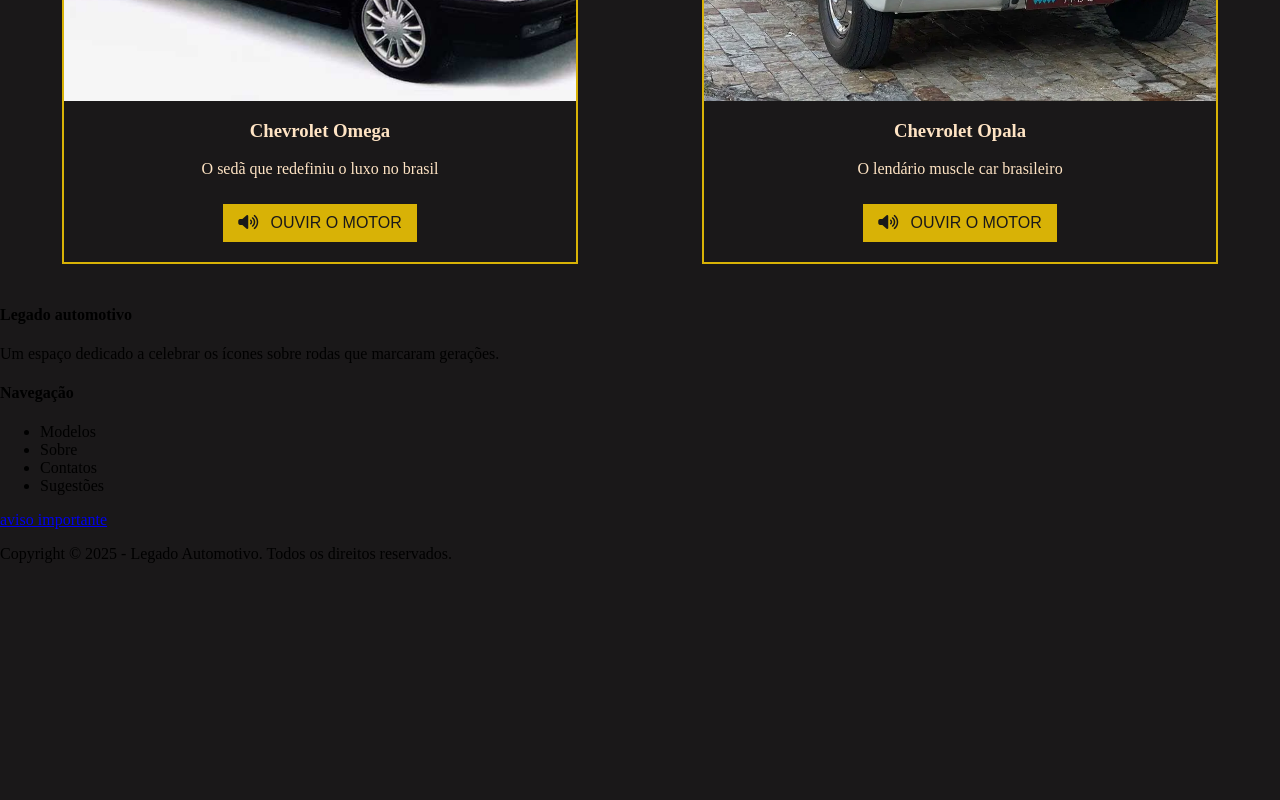
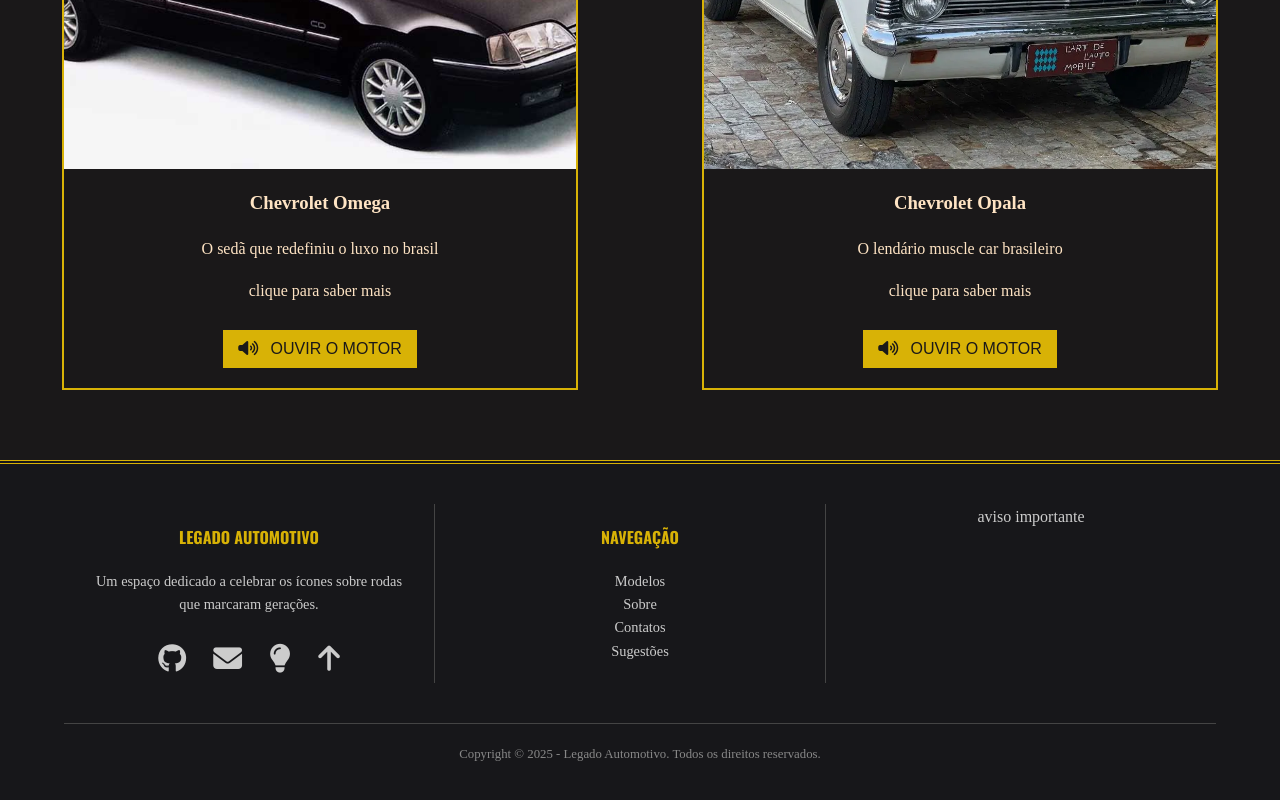
Before and after one commit to GabrielSSegatto/Projeto-legado-automotivo, a plain HTML site: page index.html in a window 1280 px wide. Shown: the part 1540-2340 px from the top of the page. Before the commit the page ends 2119 px from the top, so only its background shows below. Drawn offline with nearby package versions, Linux system fonts and the light colour scheme.

Commit message:
finishing index

```diff
--- a/index.html
+++ b/index.html
@@ -18,11 +18,11 @@
             <ul class="menu">
                 <li><img src="imagens/Gemini_Generated_Image_38nso038nso038ns_1_-removebg-preview(1).png" alt="Logo">
                 </li>
-                <li><a href="#">LEGADO AUTOMOTIVO</a></li>
-                <li><a href="#">Modelos</a></li>
-                <li><a href="#">Sobre</a></li>
-                <li><a href="#">Contato</a></li>
-                <li><a href="#">Sugestões</a></li>
+                <li><a href="index.html">LEGADO AUTOMOTIVO</a></li>
+                <li><a href="paginas/modelos.html">Modelos</a></li>
+                <li><a href="paginas/sobre.html">Sobre</a></li>
+                <li><a href="paginas/contato.html">Contato</a></li>
+                <li><a href="paginas/sugestoes.html">Sugestões</a></li>
 
             </ul>
         </nav>
@@ -63,6 +63,7 @@
                     </div>
                     <h3>Chevrolet Omega</h3>
                     <p>O sedã que redefiniu o luxo no brasil</p>
+                    <p>clique para saber mais</p>
 
                     <audio id="somOmega"
                         src="audios/Olha o ronco do ABSOLUTO 6ZÃO. Glória a Deus!-[AudioTrimmer.com](1).mp3"
@@ -83,6 +84,7 @@
 
                     <h3>Chevrolet Opala</h3>
                     <p>O lendário muscle car brasileiro</p>
+                    <p>clique para saber mais</p>
 
                     <audio id="somOpala"
                         src="audios/Verdadeiro Ronco 6cc 4100 - Opala 1976 - Peruzzo Veículos - Nova Prata RS-[AudioTrimmer.com].mp3"
@@ -105,21 +107,37 @@
             <div class="rodape-coluna">
                 <h4>Legado automotivo</h4>
                 <p>Um espaço dedicado a celebrar os ícones sobre rodas que marcaram gerações.</p>
+
+                <div class="rodape-icones">
+                    <a href="https://github.com/GabrielSSegatto" title="Veja meu GitHub" target="_blank">
+                        <i class="fa-brands fa-github"></i>
+                    </a>
+                    <a href="mailto:gabriels080404@gmail.com" title="Entre em contato por E-mail">
+                        <i class="fa-solid fa-envelope"></i>
+                    </a>
+                    <a href="paginas/sugestoes.html" title="Envie uma sugestão">
+                        <i class="fa-solid fa-lightbulb"></i>
+                    </a>
+                    <a href="#" title="Voltar ao topo">
+                        <i class="fa-solid fa-arrow-up"></i>
+                    </a>
+                </div>
             </div>
 
             <div class="rodape-coluna">
                 <h4>Navegação</h4>
                 <ul>
-                    <li><a href="#"></a>Modelos</li>
-                    <li><a href="#"></a>Sobre</li>
-                    <li><a href="#"></a>Contatos</li>
-                    <li><a href="#"></a>Sugestões</li>
+                    <li><a href="paginas/modelos.html">Modelos</a></li>
+                    <li><a href="paginas/sobre.html">Sobre</a></li>
+                    <li><a href="paginas/contato.html">Contatos</a></li>
+                    <li><a href="paginas/sugestoes.html">Sugestões</a></li>
                 </ul>
             </div>
 
             <div class="rodape-coluna">
-                <a href="#">aviso importante</a>
+                <a href="paginas/aviso.html">aviso importante</a>
             </div>
+
         </div>
 
         <p class="rodape-direitos">
--- a/style.css
+++ b/style.css
@@ -6,6 +6,7 @@
 body {
     background-color: rgba(26, 24, 25, 255);
     margin: 0;
+    line-height: 1.6;
 }
 
 /*BANNER*/
@@ -148,3 +149,79 @@ body {
 .button-sound i {
     margin-right: 8px;
 }
+
+.rodape{
+    background-color: rgb(23, 23, 26);
+    color: #ccc;
+    padding: 40px 5%;
+    margin-top: 50px;
+    border-top: 4px double rgb(216, 178, 6);
+}
+
+.rodape-container {
+    display: flex;
+    justify-content: space-around;
+    flex-wrap: wrap;
+    gap: 20px;
+}
+
+.rodape-coluna{
+    flex: 1;
+    padding: 0 20px;
+    border-right: 1px solid #444;
+    text-align: center;
+}
+
+.rodape-coluna:last-child{
+    border-right: none;
+}
+
+.rodape-coluna h4{
+    color: rgb(216, 178, 6);
+    font-family: 'Oswald', sans-serif;
+    text-transform: uppercase;
+    margin-bottom: 20px;
+}
+.rodape-coluna p, .rodape-coluna li{
+    font-size: 0.9em;
+    line-height: 1.6;
+}
+
+.rodape-coluna ul{
+    list-style: none;
+    padding: 0;
+}
+
+.rodape-coluna a{
+    color: #ccc;
+    text-decoration: none;
+}
+.rodape-coluna a:hover {
+    color: white;
+}
+
+.rodape-direitos{
+    text-align: center;
+    margin-top: 40px;
+    padding-top: 20px;
+    border-top: 1px solid #444;
+    font-size: 0.8em;
+    color: #888;
+}
+
+.rodape-icones {
+    margin-top: 20px; /* Adiciona um espaço acima dos ícones */
+}
+
+.rodape-icones a {
+    color: #ccc;
+    font-size: 1.8em;
+    margin: 0 10px;
+    text-decoration: none;
+    transition: all 0.3s ease;
+}
+
+.rodape-icones a:hover {
+    color: rgb(216, 178, 6);
+    transform: translateY(-3px);
+}
```
Also changed, not shown: paginas/aviso.html (added), paginas/contato.html (added), paginas/modelos.html (added), paginas/sobre.html (added), paginas/sugestoes.html (added).
